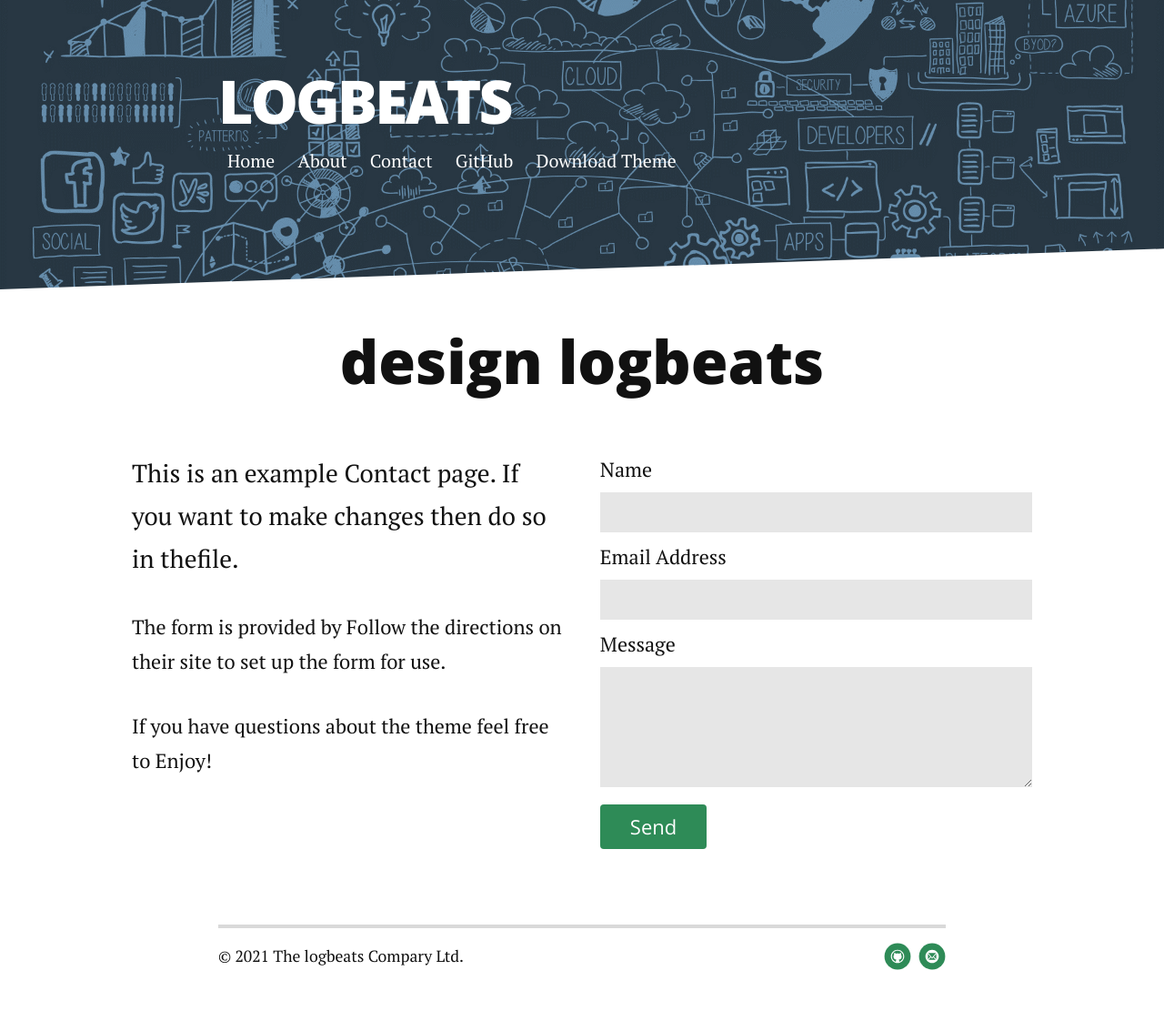
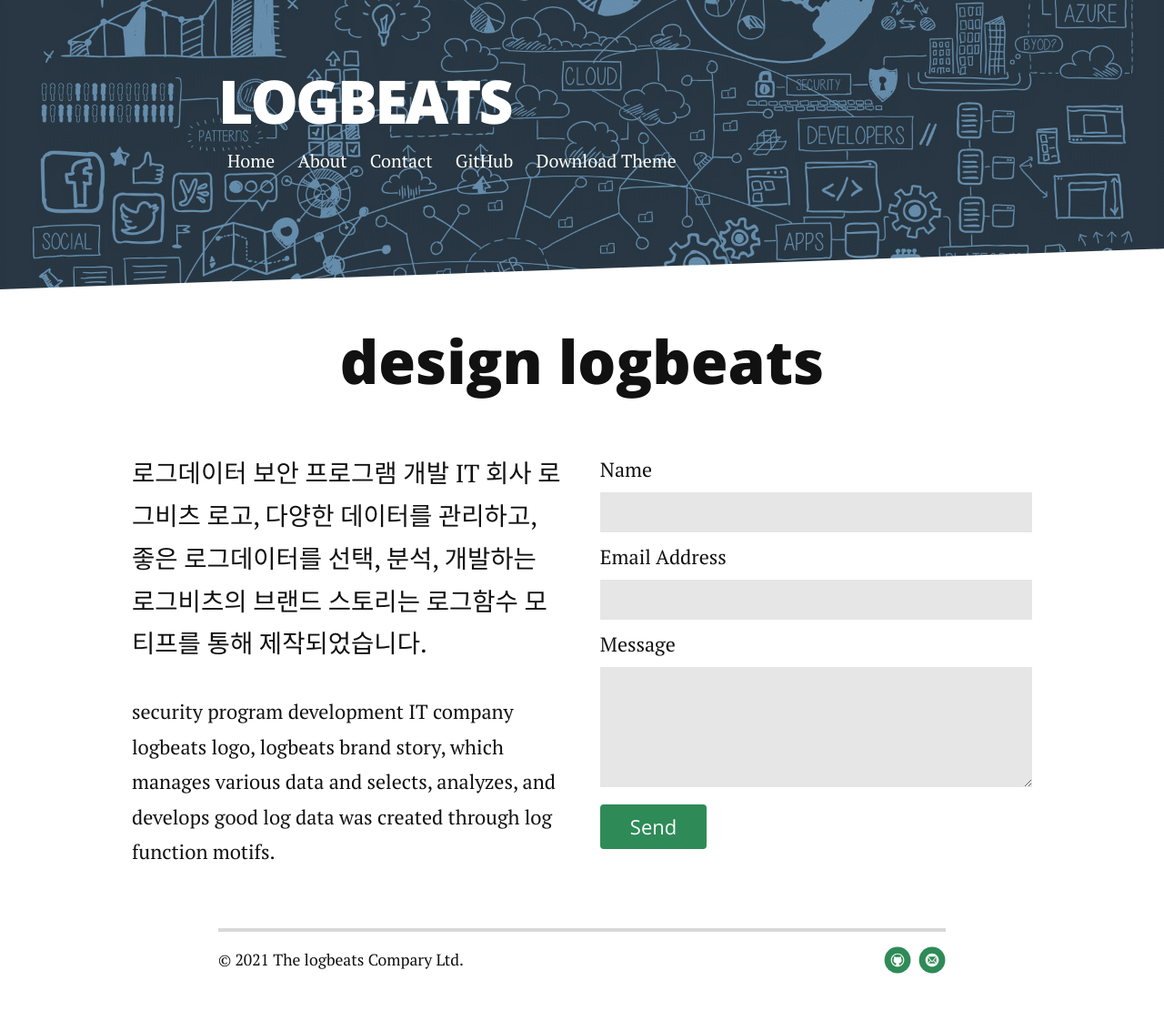
Before and after one commit to logbeats/logbeats.github.io, a Jekyll site: the page built from contact.md, in a window 1280 px wide. Shown: the whole page at 91% size. Built offline with Jekyll 4.4.1, drawn with Linux system fonts in a browser that asks for light colours; nearby versions of some CDN libraries.

Commit message:
updata contact

```diff
--- a/contact.md
+++ b/contact.md
@@ -6,9 +6,8 @@ title: Contact logbeats
 <div id="contact">
   <h1 class="pageTitle">design logbeats</h1>
   <div class="contactContent">
-    <p class="intro">This is an example Contact page. If you want to make changes then do so in thefile.</p>
-    <p>The form is provided by  Follow the directions on their site to set up the form for use.</p>
-    <p>If you have questions about the theme feel free to Enjoy!</p>
+    <p class="intro">로그데이터 보안 프로그램 개발 IT 회사 로그비츠 로고, 다양한 데이터를 관리하고, 좋은 로그데이터를 선택, 분석, 개발하는 로그비츠의 브랜드 스토리는 로그함수 모티프를 통해 제작되었습니다.</p>
+    <p>security program development IT company logbeats logo, logbeats brand story, which manages various data and selects, analyzes, and develops good log data was created through log function motifs.</p>
   </div>
   <form action="http://formspree.io/your@mail.com" method="POST">
     <label for="name">Name</label>
```
